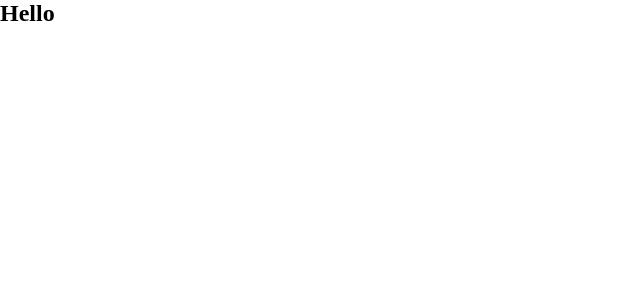
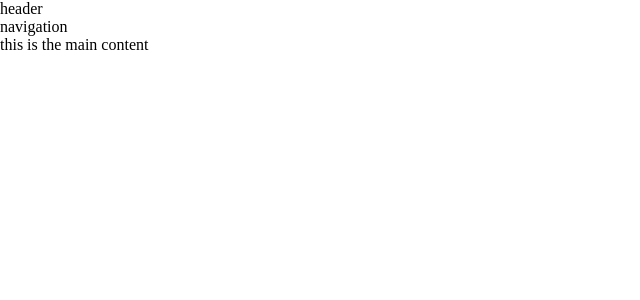
Before and after one commit to kristep/star-wars, a React (Create React App) app: page / in a window 1280 px wide. Shown: the top 300 px of the page, without its empty margins (0-640 px from the left). Built offline with nearby package versions, Linux system fonts and the light colour scheme.

Commit message:
layout files

```diff
--- a/src/App.js
+++ b/src/App.js
@@ -1,10 +1,11 @@
 import React from "react";
+import Layout from "./components/layout/Layout";
 
 function App() {
   return (
-    <div className="App">
-      <h2>Hello</h2>
-    </div>
+    <Layout>
+      <p>this is the main content</p>
+    </Layout>
   );
 }
 
--- /dev/null
+++ b/src/components/layout/Layout.jsx
@@ -0,0 +1,23 @@
+import React from "react";
+import PropTypes from "prop-types";
+
+import Header from "../../features/header/Header";
+import Navigation from "../../features/navigation/Navigation";
+
+import "./layout.scss";
+
+const Layout = ({ children }) => {
+  return (
+    <>
+      <Header />
+      <Navigation />
+      <main>{children}</main>
+    </>
+  );
+};
+
+Layout.propTypes = {
+  children: PropTypes.object,
+};
+
+export default Layout;
--- /dev/null
+++ b/src/components/layout/layout.scss
@@ -0,0 +1 @@
+@import '../../styles/base/base';
--- /dev/null
+++ b/src/features/header/Header.jsx
@@ -0,0 +1,9 @@
+import React from "react";
+
+import "./header.scss";
+
+function Header() {
+  return <header>header</header>;
+}
+
+export default Header;
--- /dev/null
+++ b/src/features/header/header.scss
@@ -0,0 +1 @@
+@import '../../styles/base/base';
--- /dev/null
+++ b/src/features/navigation/Navigation.jsx
@@ -0,0 +1,9 @@
+import React from "react";
+
+import "./navigation.scss";
+
+function Navigation() {
+  return <nav>navigation</nav>;
+}
+
+export default Navigation;
--- /dev/null
+++ b/src/features/navigation/navigation.scss
@@ -0,0 +1 @@
+@import '../../styles/base/base';
```
Also changed, not shown: .eslintrc.json (added), .prettierrc.json (added).
